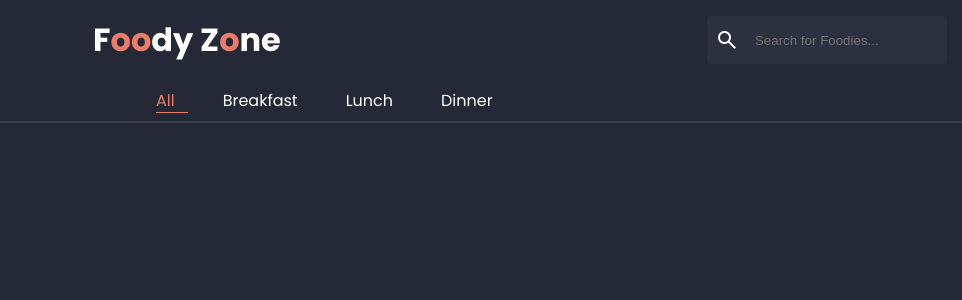
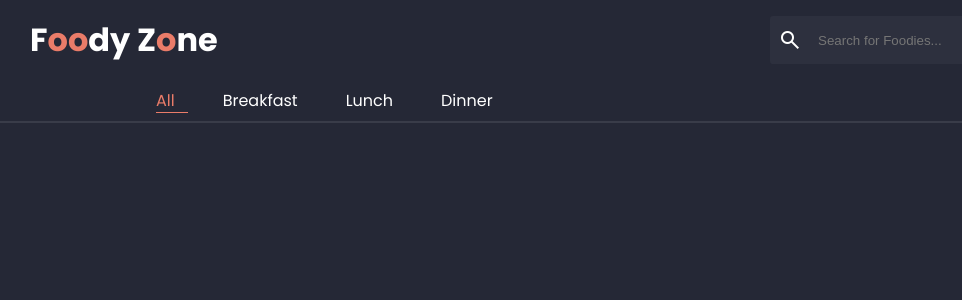
Before and after one commit to abhijith-07/foody-frontend, a React (Vite) app: page / in a window 1280 px wide. Shown: the top 300 px of the page, without its empty margins (120-1082 px from the left). Built offline with nearby package versions, Linux system fonts and the light colour scheme.

Commit message:
nav size changed

```diff
--- a/src/components/Navigation.jsx
+++ b/src/components/Navigation.jsx
@@ -3,12 +3,14 @@
 export default function Navigation() {
     return(
         <MainNavigation>
+            <div className="nav-content">
                 <h1>F<Red>oo</Red>dy Z<Red>o</Red>ne</h1>
                 <div className="search">
                     <label class="material-symbols-outlined" for="search">
                         search
                     </label>
                     <input type="text" placeholder="Search for Foodies..." id="search"/>
+                </div>
             </div>
         </MainNavigation>
     )
@@ -18,8 +20,15 @@
     display: flex;
     height: 5rem;
     align-items: center;
-    justify-content: space-around;
+    justify-content: center;
     color: var(--white);
+    width: 100%;
+
+    .nav-content {
+        display: flex;
+        justify-content: space-between;
+        width: 980px;
+    }
 
     .search {
         display: flex;
```
Lines whose indentation alone changed are shown as unchanged.
